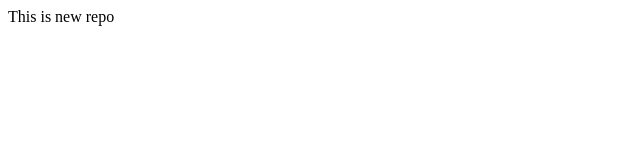
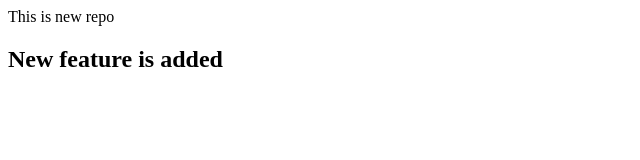
Before and after one commit to Sunita-19/LocalRepo, a plain HTML site: page index.html in a window 1280 px wide. Shown: the whole page, without its empty margins (0-640 px from the left). Drawn offline with Linux system fonts and the light colour scheme.

Commit message:
Changes Added

```diff
--- a/index.html
+++ b/index.html
@@ -1 +1,2 @@
 <p> This is new repo</p>
+<h2> New feature is added </h2>
```
